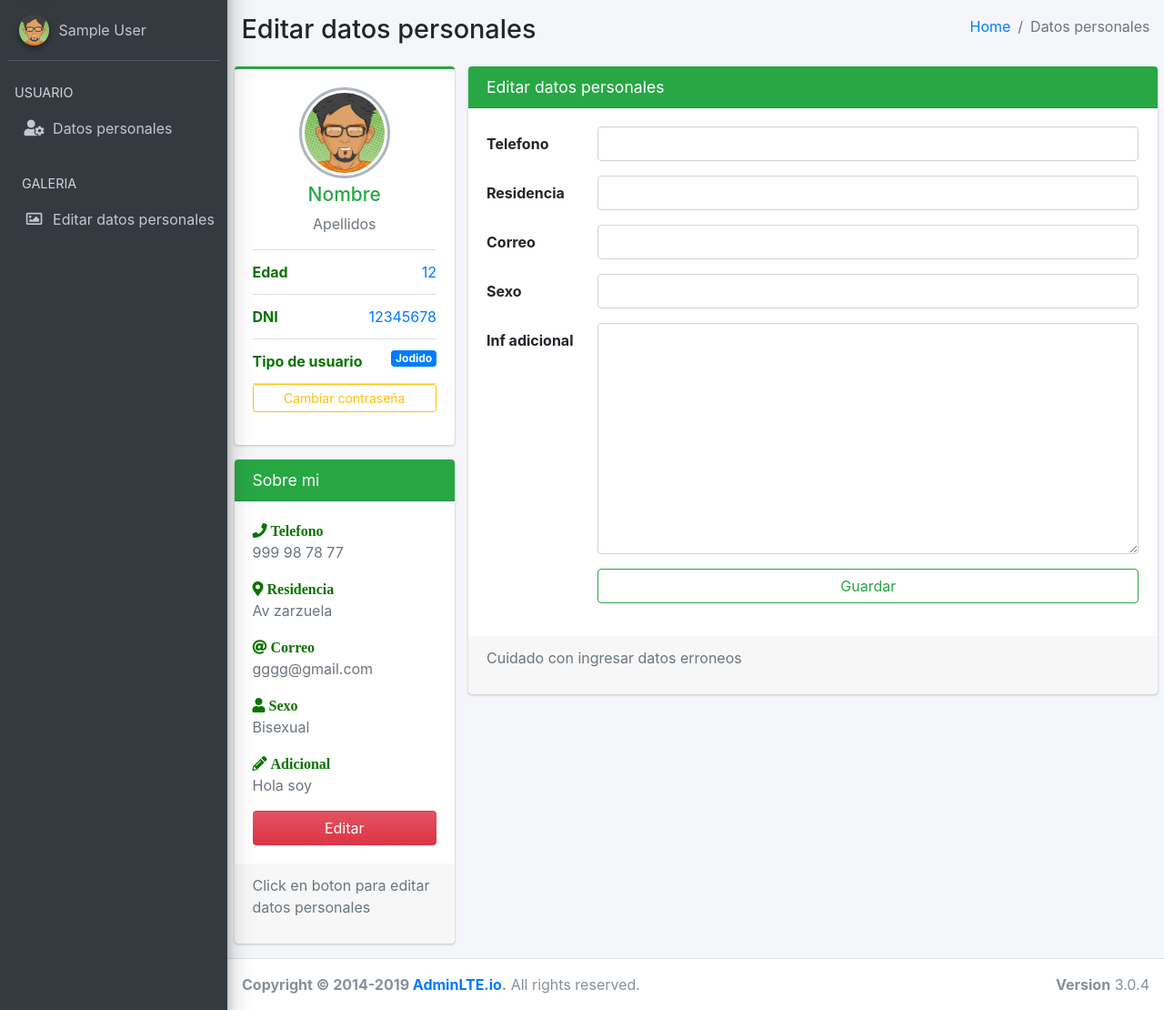
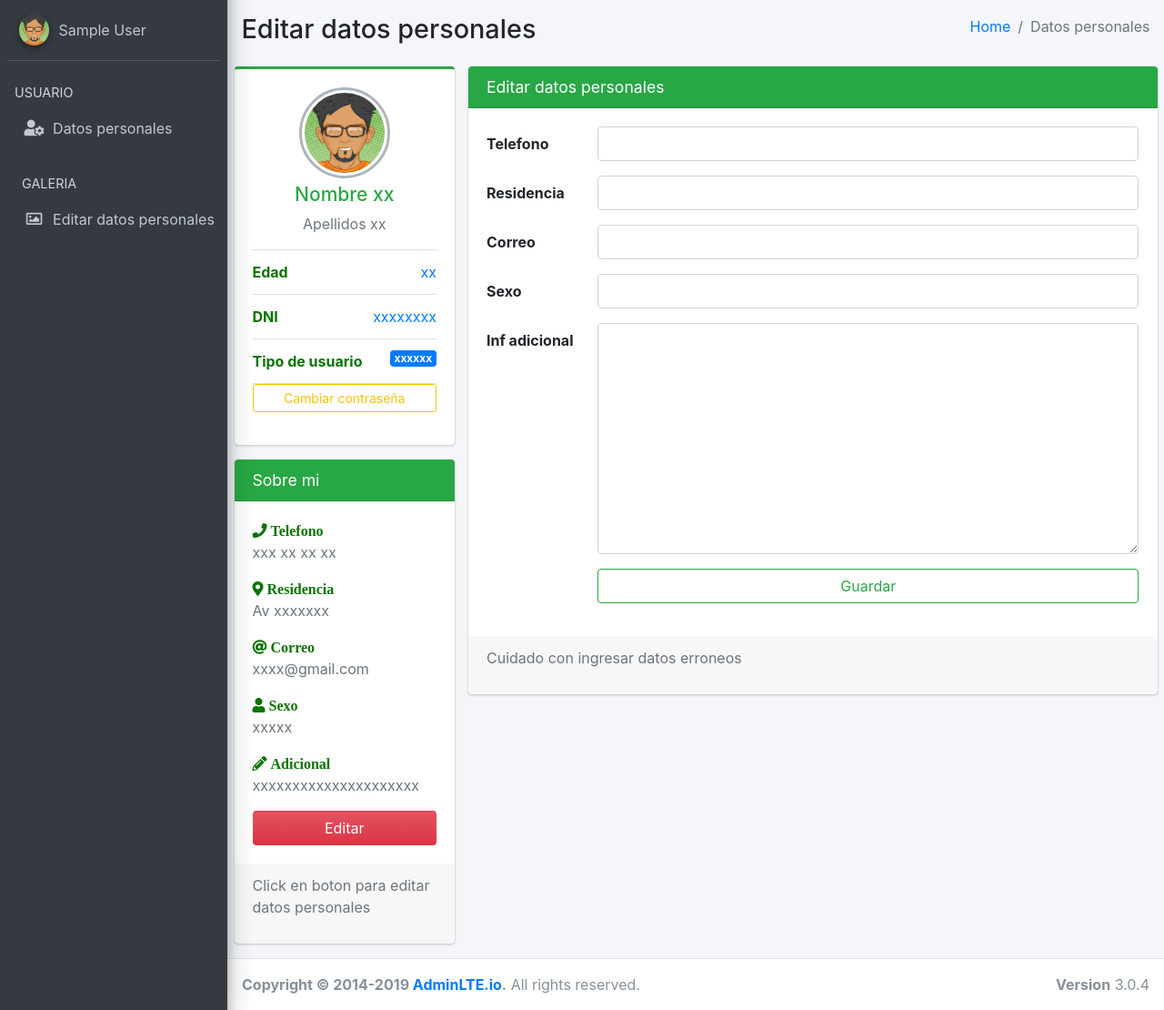
Before and after one commit to Stormlocc/farmacia-codewar, a PHP site: page /vista/editar_datos_personales.php in a window 1280 px wide. Shown: the part 57-1167 px from the top of the page at 91% size. Run offline with PHP 8.4, Linux system fonts and the light colour scheme; the visitor is signed in with stand-in values (Sample User, id 1); data that the repository does not hold is empty.

Commit message:
limpiando codigo

```diff
--- a/controlador/UsuarioController.php
+++ b/controlador/UsuarioController.php
@@ -6,7 +6,7 @@ $usuario = new Usuario();
 if($_POST['funcion'] == 'buscar_usuario'){
     $json = array();
     $usuario->obtener_usuario($_POST['dato']);
-    foreach ($usuario->objetos as $objeto) {
+    foreach ($usuario->answer as $objeto) {
         $json[] = array(
             'nombre'=>$objeto->nombre_us,
             'apellidos'=>$objeto->apellidos_us,
@@ -28,7 +28,7 @@ if($_POST['funcion'] == 'capturar_datos'){
     $json = array();
     $id_usuario=$_POST['id_usuario'];
     $usuario->obtener_usuario($id_usuario);
-    foreach ($usuario->objetos as $objeto) {
+    foreach ($usuario->answer as $objeto) {
         $json[] = array(
             'telefono'=>$objeto->telefono_us,
             'residencia'=>$objeto->residencia_us,
--- a/js/Usuario.js
+++ b/js/Usuario.js
@@ -8,8 +8,9 @@ $(document).ready(function () {
     //TODO: cambiar nombre de la funcion de buscar_usario a obtener_usuario
     function buscar_usuario(dato) {
         //Esto utiliza un template and interpolacion
+        //TODO: para asignar a este funcion hacer un diccionario
         funcion = 'buscar_usuario';
-        $.post('../controlador/UsuarioController.php', { dato, funcion }, (response) => {
+        $.post('../controlador/UsuarioController.php', { dato, funcion}, (response) => {
             //console.log(response);
             let nombre = '';
             let apellidos = '';
--- a/modelo/Usuario.php
+++ b/modelo/Usuario.php
@@ -2,27 +2,34 @@
 include_once 'Conexion.php';
 
 class Usuario{
-    var $objetos;
+    var $answer;
     private $acceso;
+
     public function __construct(){
-        $db = new Conexion();
+        $db = $this->ConexionBD();
         $this->acceso = $db->pdo;
     }
-
+    function ConexionBD(){
+        try{
+            return new Conexion();
+        }
+        catch (Exception $e) {
+            echo 'Excepción capturada en usuario.php al conectarse a la BD: ',  $e->getMessage(), "\n";
+        }
+    }
     function Loguearse($dni,$pass){
         $sql="SELECT * FROM usuario inner join tipo_us on us_tipo=id_tipo_us where dni_us=:dni and contrasena_us=:pass";
         $query = $this->acceso->prepare($sql);
         $query->execute(array(':dni' => $dni,':pass'=>$pass));
-        $this->objetos = $query->fetchAll();
-        return $this->objetos;
+        $this->answer = $query->fetchAll();
 
     }
     function obtener_usuario($id_usuario){
         $sql="SELECT * FROM usuario join tipo_us ON us_tipo=id_tipo_us and id_usuario=:id_usuario";
         $query = $this->acceso->prepare($sql);
         $query->execute(array(':id_usuario' => $id_usuario));
-        $this->objetos = $query->fetchAll();
-        return $this->objetos;
+        $this->answer = $query->fetchAll();
+        return $this->answer;
     }
 
     function editar($id_usuario,$telefono,$residencia,$correo,$sexo,$adicional){
--- a/vista/editar_datos_personales.php
+++ b/vista/editar_datos_personales.php
@@ -85,23 +85,24 @@ if ($_SESSION['us_tipo'] == 1) {
                                 <!--En la sgte linea se recupera el usuario en una variable para el javascrip-->
                                 <input id="id_usuario" type="hidden" value="<?php echo $_SESSION['usuario'] ?>">
                                 <div class="card-body box-profile">
+                                    <!-- Estos datos se podrian sacar directamente de php y no javacript-->
                                     <div class="text-center">
                                         <img src="../img/avatar.png" class="profile-user-img img-fluid img-circle">
-                                        <h3 id="nombre_us" class="profile-username text-center text-success">Nombre</h3>
-                                        <p id="apellidos_us" class="text-muted text-center">Apellidos</p>
+                                        <h3 id="nombre_us" class="profile-username text-center text-success">Nombre xx</h3>
+                                        <p id="apellidos_us" class="text-muted text-center">Apellidos xx</p>
                                     </div>
                                     <ul class="list-group list-group-unbordered mb-3">
                                         <li class="list-group-item">
                                             <b style="color:#0B7300">Edad</b>
-                                            <a id="edad" href="" class="float-right">12</a>
+                                            <a id="edad" href="" class="float-right">xx</a>
                                         </li>
                                         <li class="list-group-item">
                                             <b style="color:#0B7300">DNI</b>
-                                            <a id="dni_us" href="" class="float-right">12345678</a>
+                                            <a id="dni_us" href="" class="float-right">xxxxxxxx</a>
                                         </li>
                                         <li class="list-group-item">
                                             <b style="color:#0B7300">Tipo de usuario</b>
-                                            <span id="us_tipo" class="float-right badge badge-primary">Jodido</span>
+                                            <span id="us_tipo" class="float-right badge badge-primary">xxxxxx</span>
                                         </li>
                                         <button data-toggle="modal" data-target="#cambioContra" type="button" class="btn btn-block btn-outline-warning btn-sm">Cambiar contraseña</button>
                                     </ul>
@@ -115,27 +116,27 @@ if ($_SESSION['us_tipo'] == 1) {
                                     <strong style="color:#0B7300">
                                         <i class="fas fa-phone mr-1"> Telefono</i>
                                     </strong>
-                                    <p id="telefono_us" class="text-muted">999 98 78 77</p>
+                                    <p id="telefono_us" class="text-muted">xxx xx xx xx</p>
 
                                     <strong style="color:#0B7300">
                                         <i class="fas fa-map-marker-alt mr-1"> Residencia</i>
                                     </strong>
-                                    <p id="residencia_us" class="text-muted">Av zarzuela</p>
+                                    <p id="residencia_us" class="text-muted">Av xxxxxxx</p>
 
                                     <strong style="color:#0B7300">
                                         <i class="fas fa-at mr-1"> Correo</i>
                                     </strong>
-                                    <p id="correo_us" class="text-muted">gggg@gmail.com</p>
+                                    <p id="correo_us" class="text-muted">xxxx@gmail.com</p>
 
                                     <strong style="color:#0B7300">
                                         <i class="fas fa-user mr-1"> Sexo</i>
                                     </strong>
-                                    <p id="sexo_us" class="text-muted">Bisexual</p>
+                                    <p id="sexo_us" class="text-muted">xxxxx</p>
 
                                     <strong style="color:#0B7300">
                                         <i class="fas fa-pencil-alt mr-1"> Adicional</i>
                                     </strong>
-                                    <p id="adicional_us" class="text-muted">Hola soy</p>
+                                    <p id="adicional_us" class="text-muted">xxxxxxxxxxxxxxxxxxxxx</p>
 
                                     <button class="edit btn btn-block bg-gradient-danger">Editar</button>
 
@@ -200,21 +201,12 @@ if ($_SESSION['us_tipo'] == 1) {
 
                                 <card class="card-footer">
                                     <p class="text-muted">Cuidado con ingresar datos erroneos</p>
-
                                 </card>
-
-
                             </div>
                         </div>
-
                     </div>
                 </div>
             </div>
-
-
-
-
-
         </section>
         <!-- /.content -->
     </div>
```
Also changed, not shown: controlador/LoginController.php (+12 -14 lines), vista/layouts/nav.php (line endings or trailing spaces).
